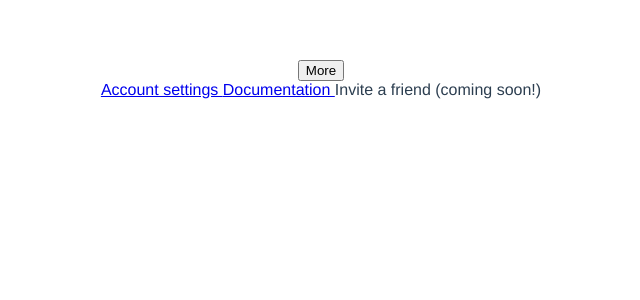
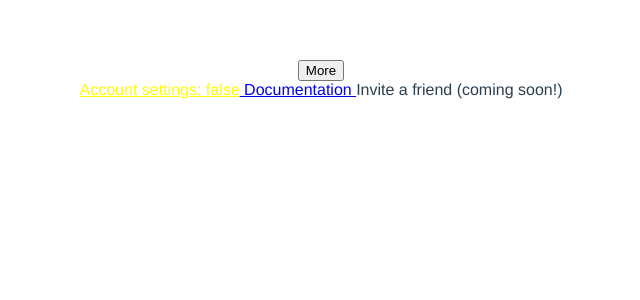
Before and after one commit to odan-sandbox/headless-ui-vue-sandbox, a Vue app: page / in a window 1280 px wide. Both pictures are taken after a click on the button "More". Shown: the top 300 px of the page, without its empty margins (319-959 px from the left). Built offline with nearby package versions, Linux system fonts and the light colour scheme.

Commit message:
コンポーネント分けた

```diff
--- a/src/App.vue
+++ b/src/App.vue
@@ -1,35 +1,15 @@
 <template>
-  <Menu>
-    <MenuButton>More</MenuButton>
-    <MenuItems>
-      <MenuItem v-slot="{ active }">
-        <a :class="{ 'bg-blue-500': active }" href="/account-settings">
-          Account settings
-        </a>
-      </MenuItem>
-      <MenuItem v-slot="{ active }">
-        <a :class="{ 'bg-blue-500': active }" href="/account-settings">
-          Documentation
-        </a>
-      </MenuItem>
-      <MenuItem disabled>
-        <span class="opacity-75">Invite a friend (coming soon!)</span>
-      </MenuItem>
-    </MenuItems>
-  </Menu>
+  <TryMenu />
 </template>
 
 <script lang="ts">
 import { defineComponent } from "vue";
-import { Menu, MenuButton, MenuItems, MenuItem } from "@headlessui/vue";
+import TryMenu from "./components/try-menu.vue";
 
 export default defineComponent({
   name: "App",
   components: {
-    Menu,
-    MenuButton,
-    MenuItems,
-    MenuItem,
+    TryMenu,
   },
 });
 </script>
--- /dev/null
+++ b/src/components/try-menu.vue
@@ -0,0 +1,44 @@
+<template>
+  <Menu>
+    <MenuButton>More</MenuButton>
+    <MenuItems>
+      <MenuItem v-slot="{ active }">
+        <a :class="[active ? 'active' : 'in-active']" href="/account-settings">
+          Account settings: {{ active }}
+        </a>
+      </MenuItem>
+      <MenuItem v-slot="{ active }">
+        <a :class="{ 'bg-blue-500': active }" href="/account-settings">
+          Documentation
+        </a>
+      </MenuItem>
+      <MenuItem disabled>
+        <span class="opacity-75">Invite a friend (coming soon!)</span>
+      </MenuItem>
+    </MenuItems>
+  </Menu>
+</template>
+
+<script lang="ts">
+import { defineComponent } from "vue";
+import { Menu, MenuButton, MenuItems, MenuItem } from "@headlessui/vue";
+
+export default defineComponent({
+  components: {
+    Menu,
+    MenuButton,
+    MenuItems,
+    MenuItem,
+  },
+});
+</script>
+
+<style>
+.active {
+  color: red;
+}
+
+.in-active {
+  color: yellow;
+}
+</style>
```
